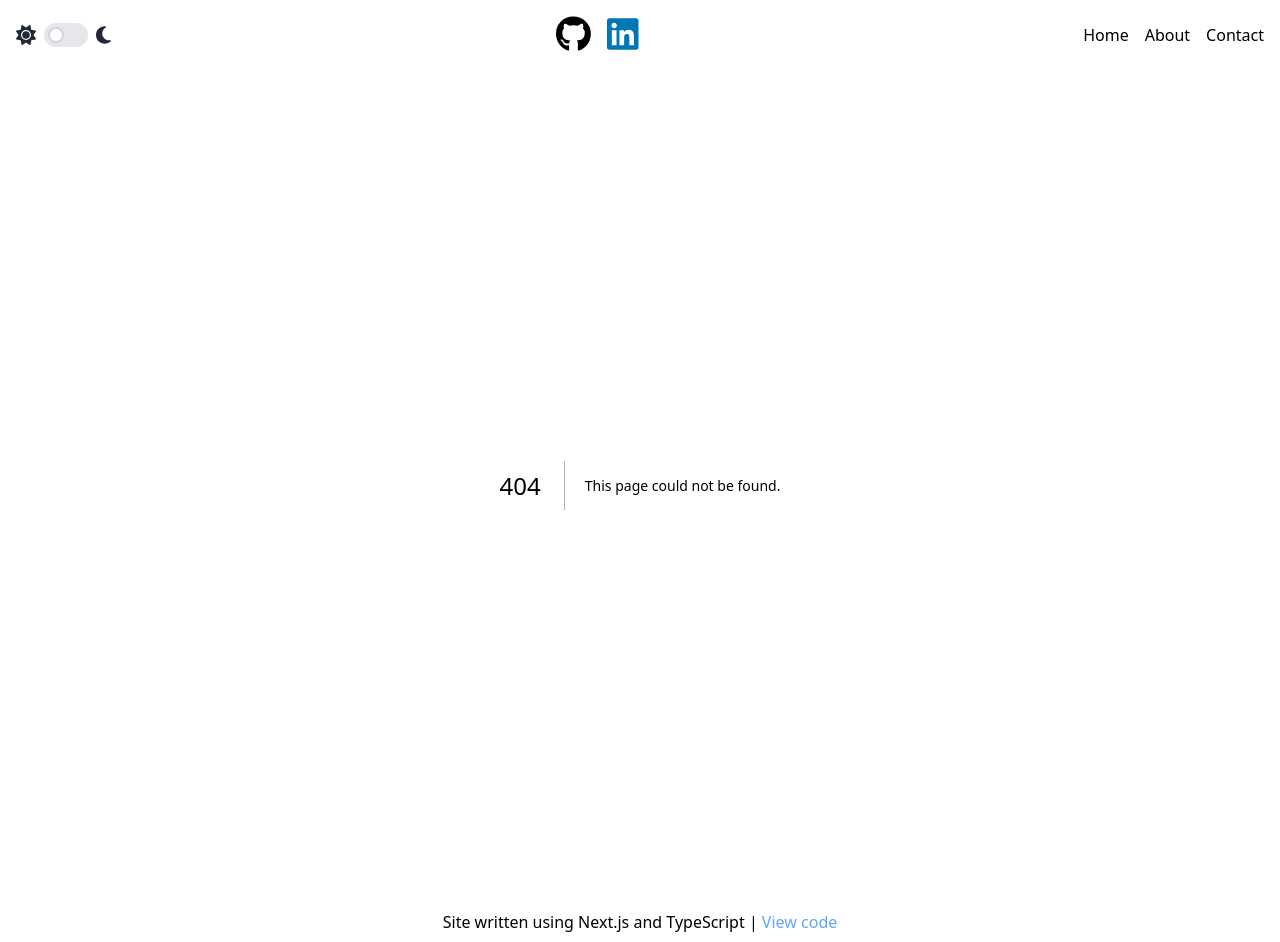
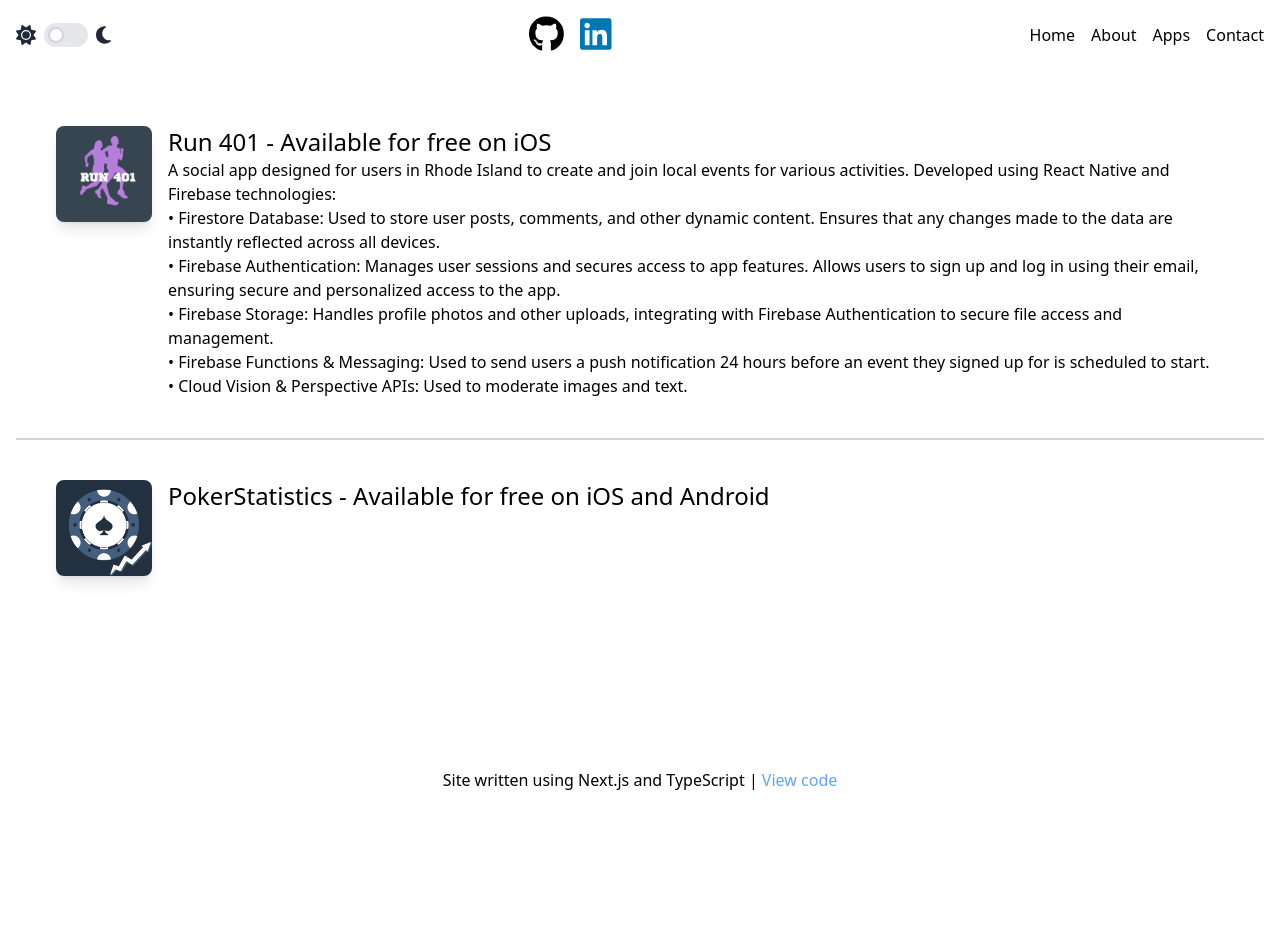
Before and after one commit to neilmccaffrey/Personal-site, a Next.js app: page /apps in a window 1280 px wide. Before the commit this address had no page. After the commit the page ends 800 px from the top, so only its background shows below. Built offline with nearby package versions, Linux system fonts and the light colour scheme.

Commit message:
apps page

```diff
--- /dev/null
+++ b/app/apps/page.tsx
@@ -0,0 +1,64 @@
+import React from 'react';
+import Image from 'next/image';
+
+const Apps: React.FC = () => {
+  return (
+    <>
+      <div className="border-b-2 border-gray-300 p-10 flex space-x-4">
+        <div className="w-24 h-24 rounded-lg shadow-lg dark:border-2 dark:border-gray-300 dark:bg-white overflow-hidden flex-shrink-0">
+          <Image
+            src={'/images/run401.png'}
+            alt={''}
+            width={150}
+            height={200}
+            className="object-cover w-full h-full"
+          />
+        </div>
+        <div className="flex-col">
+          <p className="dark:text-white text-2xl">
+            Run 401 - Available for free on iOS
+          </p>
+          <p className="dark:text-white">
+            A social app designed for users in Rhode Island to create and join
+            local events for various activities. Developed using React Native
+            and Firebase technologies:
+            <br />
+            • Firestore Database: Used to store user posts, comments, and other
+            dynamic content. Ensures that any changes made to the data are
+            instantly reflected across all devices. <br />
+            • Firebase Authentication: Manages user sessions and secures access
+            to app features. Allows users to sign up and log in using their
+            email, ensuring secure and personalized access to the app. <br />
+            • Firebase Storage: Handles profile photos and other uploads,
+            integrating with Firebase Authentication to secure file access and
+            management. <br />
+            • Firebase Functions & Messaging: Used to send users a push
+            notification 24 hours before an event they signed up for is
+            scheduled to start.
+            <br />• Cloud Vision & Perspective APIs: Used to moderate images and
+            text.
+          </p>
+        </div>
+      </div>
+      <div className=" p-10 flex space-x-4">
+        <div className="w-24 h-24 rounded-lg shadow-lg dark:border-2 dark:border-gray-300 dark:bg-white overflow-hidden flex-shrink-0">
+          <Image
+            src={'/images/pokerStatistics.png'}
+            alt={''}
+            width={150}
+            height={200}
+            className="object-cover w-full h-full"
+          />
+        </div>
+        <div className="flex-col">
+          <p className="dark:text-white text-2xl">
+            PokerStatistics - Available for free on iOS and Android
+          </p>
+          <p className="dark:text-white"></p>
+        </div>
+      </div>
+    </>
+  );
+};
+
+export default Apps;
--- a/components/Header.tsx
+++ b/components/Header.tsx
@@ -56,6 +56,14 @@ const Header: React.FC = () => {
           </li>
           <li>
             <Link
+              href="/apps"
+              className="text-black dark:text-customDarkText dark:hover:text-gray-300 hover:text-gray-300"
+            >
+              Apps
+            </Link>
+          </li>
+          <li>
+            <Link
               href="/contact"
               className="text-black dark:text-customDarkText dark:hover:text-gray-300 hover:text-gray-300"
             >
```
Also changed, not shown: public/images/pokerStatistics.png (added), public/images/run401.png (added).
